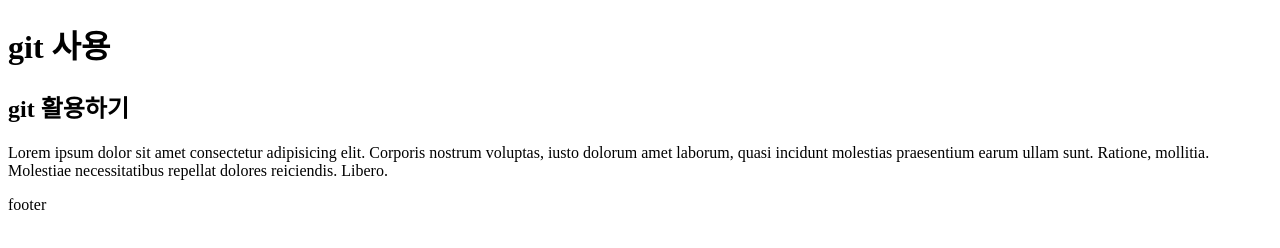
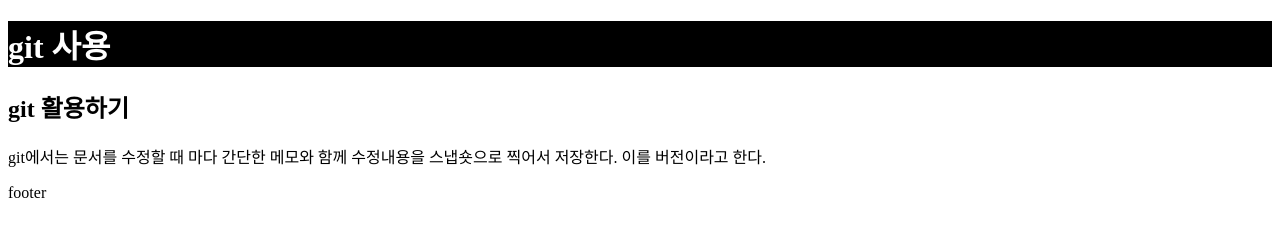
Before and after one commit to ejiyeong/project-abc, a plain HTML site: page index.html in a window 1280 px wide. Drawn offline with Linux system fonts and the light colour scheme.

Commit message:
second  commit

```diff
--- /dev/null
+++ b/css/style.css
@@ -0,0 +1,2 @@
+h1{background-color: black;
+    color: #fff;}
--- a/index.html
+++ b/index.html
@@ -5,6 +5,7 @@
     <meta http-equiv="X-UA-Compatible" content="IE=edge">
     <meta name="viewport" content="width=device-width, initial-scale=1.0">
     <title>git에 자료올리기</title>
+    <link rel="stylesheet" href="css/style.css">
 </head>
 <body>
     <header>
@@ -12,7 +13,7 @@
     </header>
     <main>
         <h2>git 활용하기</h2>
-        <p>Lorem ipsum dolor sit amet consectetur adipisicing elit. Corporis nostrum voluptas, iusto dolorum amet laborum, quasi incidunt molestias praesentium earum ullam sunt. Ratione, mollitia. Molestiae necessitatibus repellat dolores reiciendis. Libero.</p>
+        <p>git에서는 문서를 수정할 때 마다 간단한 메모와 함께 수정내용을 스냅숏으로 찍어서 저장한다. 이를 버전이라고 한다.</p>
     </main>
     <footer>
         footer
```
